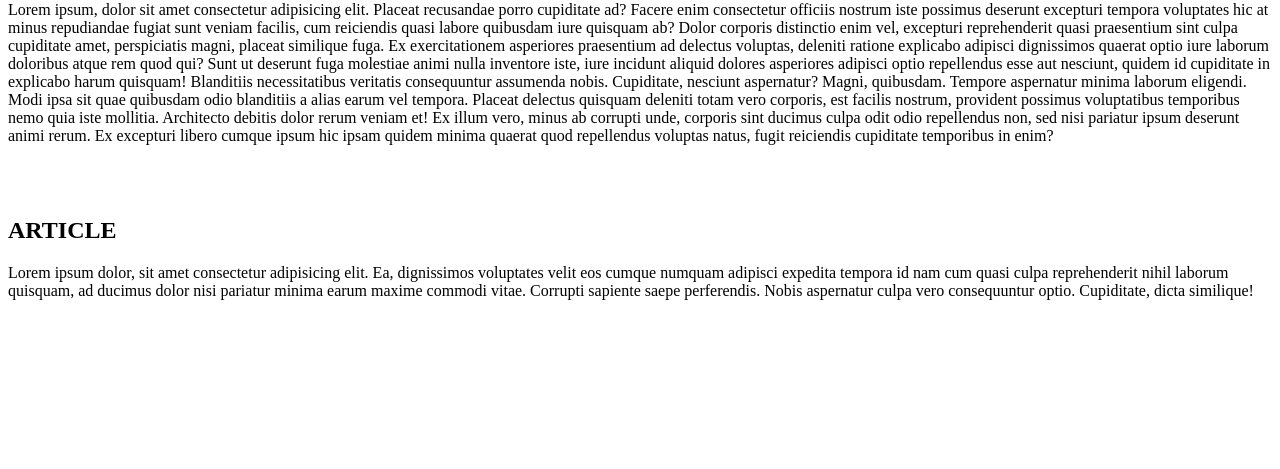
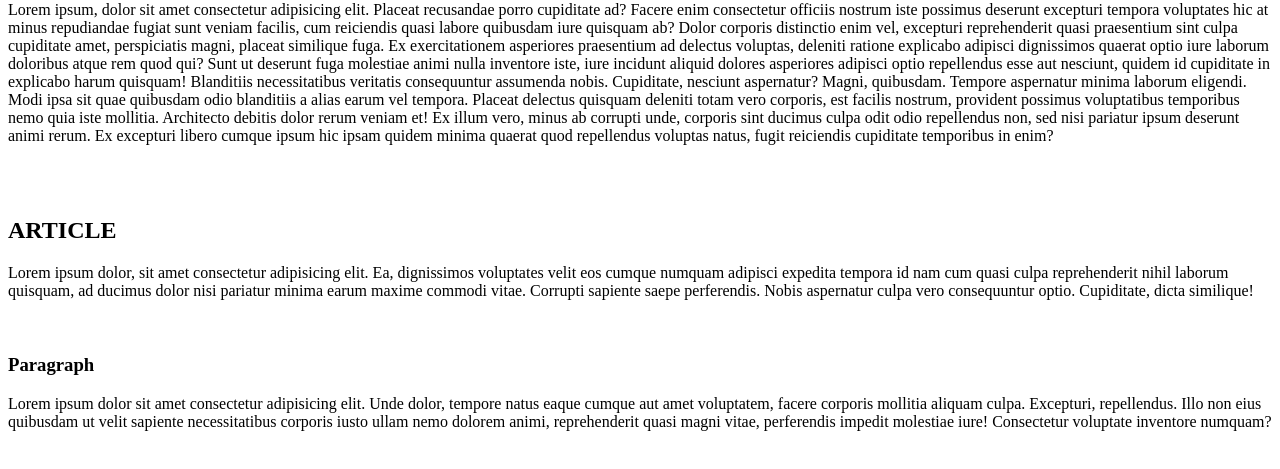
Before and after one commit to SK-Kirtakar/Git_Project, a plain HTML site: page index.html in a window 1280 px wide. Shown: the part 79-548 px from the top of the page. Drawn offline with Linux system fonts and the light colour scheme.

Commit message:
Add index file 1.3

```diff
--- a/index.html
+++ b/index.html
@@ -11,5 +11,8 @@
 	<br><br>
 	<h2>ARTICLE</h2>
 	<article>Lorem ipsum dolor, sit amet consectetur adipisicing elit. Ea, dignissimos voluptates velit eos cumque numquam adipisci expedita tempora id nam cum quasi culpa reprehenderit nihil laborum quisquam, ad ducimus dolor nisi pariatur minima earum maxime commodi vitae. Corrupti sapiente saepe perferendis. Nobis aspernatur culpa vero consequuntur optio. Cupiditate, dicta similique!</article>
+	<br><br>
+	<h3>Paragraph</h3>
+	<p>Lorem ipsum dolor sit amet consectetur adipisicing elit. Unde dolor, tempore natus eaque cumque aut amet voluptatem, facere corporis mollitia aliquam culpa. Excepturi, repellendus. Illo non eius quibusdam ut velit sapiente necessitatibus corporis iusto ullam nemo dolorem animi, reprehenderit quasi magni vitae, perferendis impedit molestiae iure! Consectetur voluptate inventore numquam?</p>
 </body>
 </html>
```
